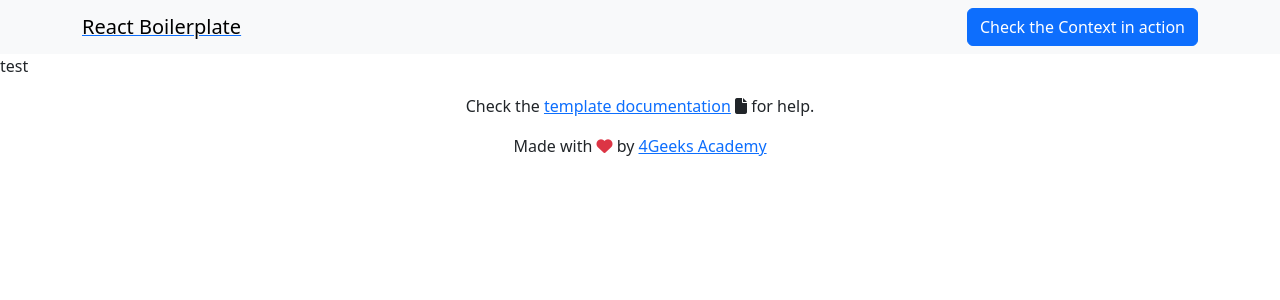
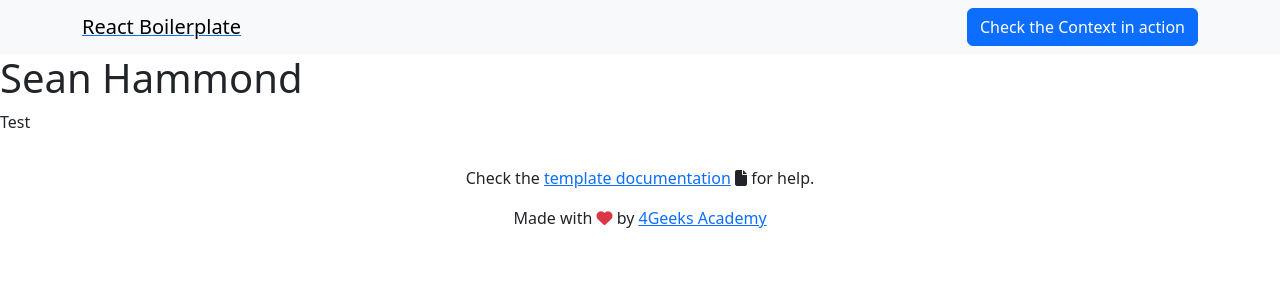
Before and after one commit to 4GeeksAcademy/sean-hammond-contact-list, a React (Vite) app: page /test in a window 1280 px wide. Shown: the top 300 px of the page. Built offline with nearby package versions, Linux system fonts and the light colour scheme.

Commit message:
variable store is now usable on different pages

```diff
--- a/src/pages/Test.jsx
+++ b/src/pages/Test.jsx
@@ -3,5 +3,10 @@ import useGlobalReducer from "../hooks/useGlobalReducer";
 
 export const Test = () => {
   const { store, dispatch } = useGlobalReducer();
-  return <div>test</div>;
+  return (
+    <div>
+      <h1>{store.fname} {store.lname}</h1>
+      <p>Test</p>
+    </div>
+  );
 };
```
